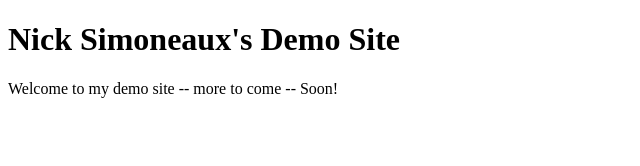
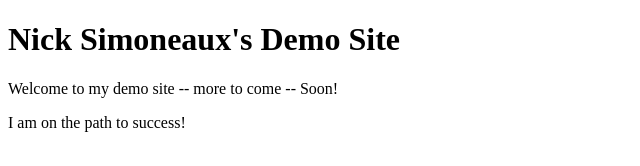
Before and after one commit to nsimoneaux/CMIN216demo, a plain HTML site: page index.html in a window 1280 px wide. Shown: the whole page, without its empty margins (0-640 px from the left). Drawn offline with Linux system fonts and the light colour scheme.

Commit message:
success forever!

```diff
--- a/index.html
+++ b/index.html
@@ -6,5 +6,6 @@
   <body>
     <h1>Nick Simoneaux's Demo Site</h1>
     <p>Welcome to my demo site -- more to come -- Soon!</p>
+    <p>I am on the path to success!</p>
     </body>
 </html>
```
